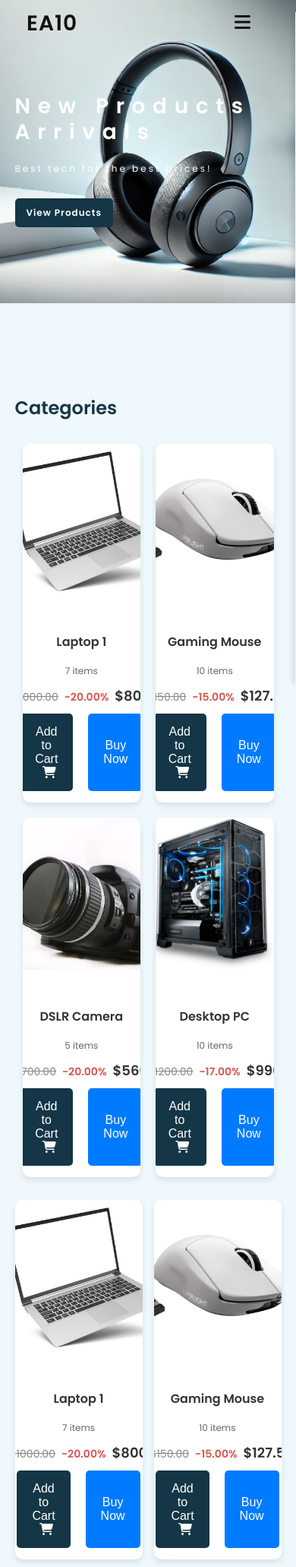
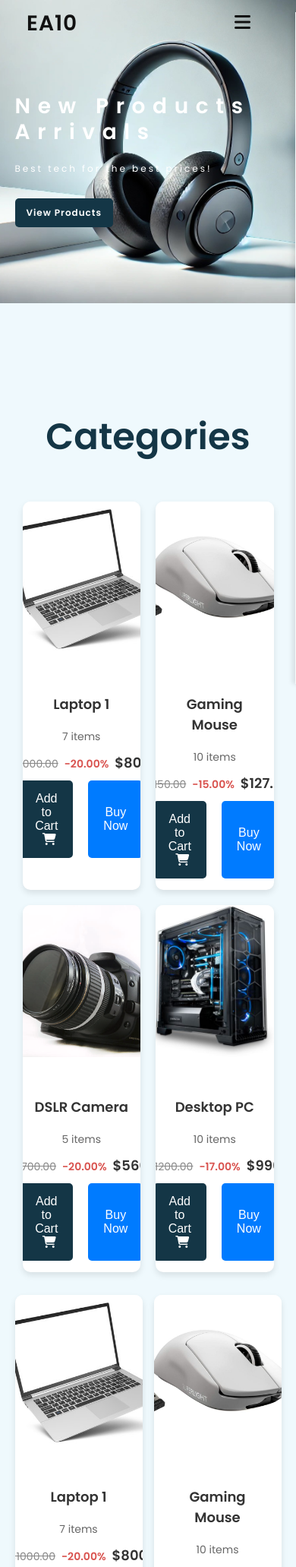
Before and after one commit to edonisshabani/Projekti-UBT, a PHP site: page / in a window 390 px wide; the page is wider, and only the part inside the window is pictured. Shown: the top 2062 px of that part at 76% size. Run offline with PHP 8.4, Linux system fonts and the light colour scheme; data comes from the database, SQL or seed files in the repository; some libraries are stand-ins or nearby versions.

Commit message:
29th Commit ES

```diff
--- a/style.css
+++ b/style.css
@@ -231,7 +231,7 @@
     background: #0e2630;
 }
 
-//* Style i shfaqjes se produkteve */
+/* Style i shfaqjes se produkteve */
 .center-text {
     text-align: center;
     margin-bottom: 30px;
@@ -356,76 +356,6 @@
     background-color: #0056b3;
 }
 
-@media (max-width: 1200px) {
-    .product-card {
-        flex: 1 1 calc(30% - 20px);
-    }
-
-    .center-text h2 {
-        font-size: 40px;
-    }
-}
-
-@media (max-width: 992px) {
-    .product-card {
-        flex: 1 1 calc(45% - 20px);
-    }
-
-    .center-text h2 {
-        font-size: 36px;
-    }
-}
-
-@media (max-width: 768px) {
-    .product-card {
-        flex: 1 1 100%;
-    }
-
-    .center-text h2 {
-        font-size: 28px;
-    }
-
-    .product-details h5 {
-        font-size: 16px;
-    }
-
-    .product-details p {
-        font-size: 12px;
-
-
-    .final-price {
-        font-size: 16px;
-    }
-
-    .add-to-cart,
-    .buy-now {
-        font-size: 12px;
-        padding: 8px 12px;
-    }
-}
-
-@media (max-width: 480px) {
-    .center-text h2 {
-        font-size: 24px;
-
-    .product-details h5 {
-        font-size: 14px;
-    }
-
-    .product-details p {
-        font-size: 10px;
-    }
-
-    .final-price {
-        font-size: 14px;
-    }
-
-    .add-to-cart,
-    .buy-now {
-        font-size: 10px;
-        padding: 6px 10px;
-    }
-}
 /* Stilizimi i footerit*/
 .footer {
     background: linear-gradient(135deg, #000000, #303030);
```
